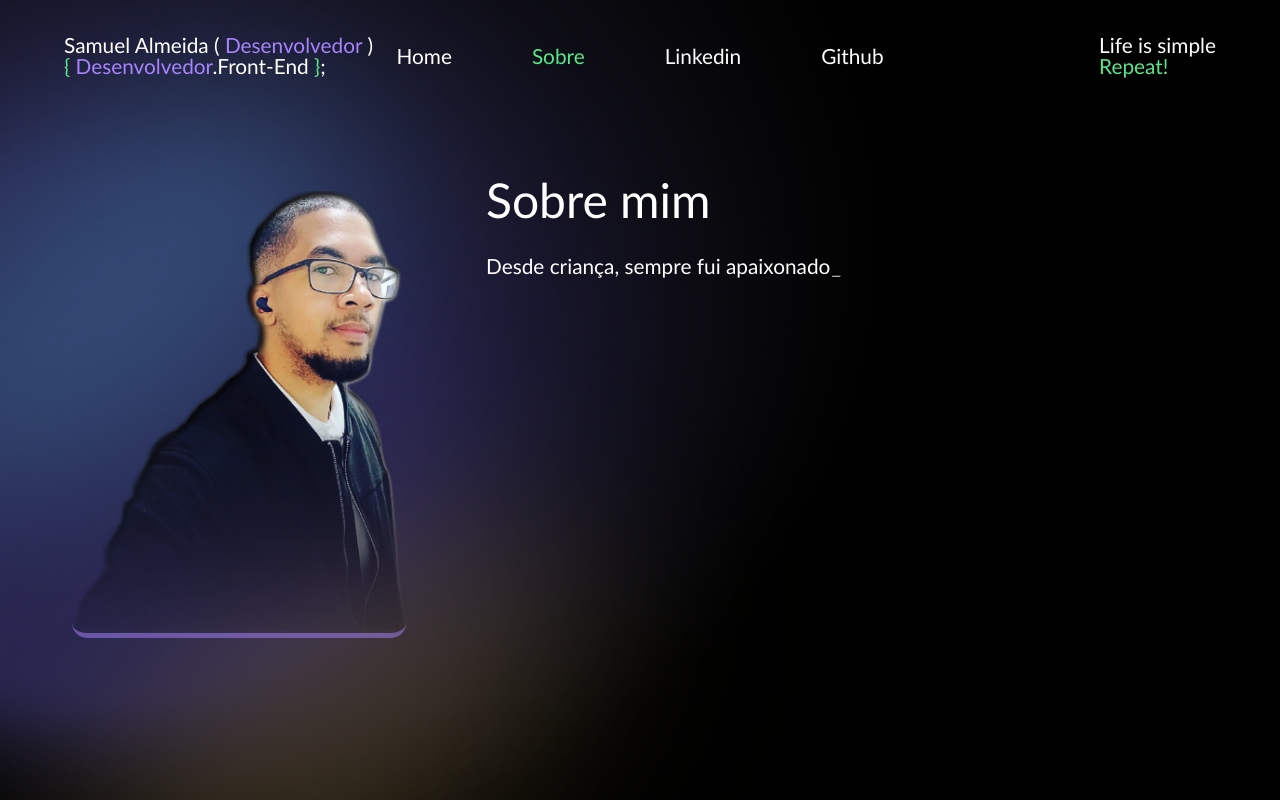
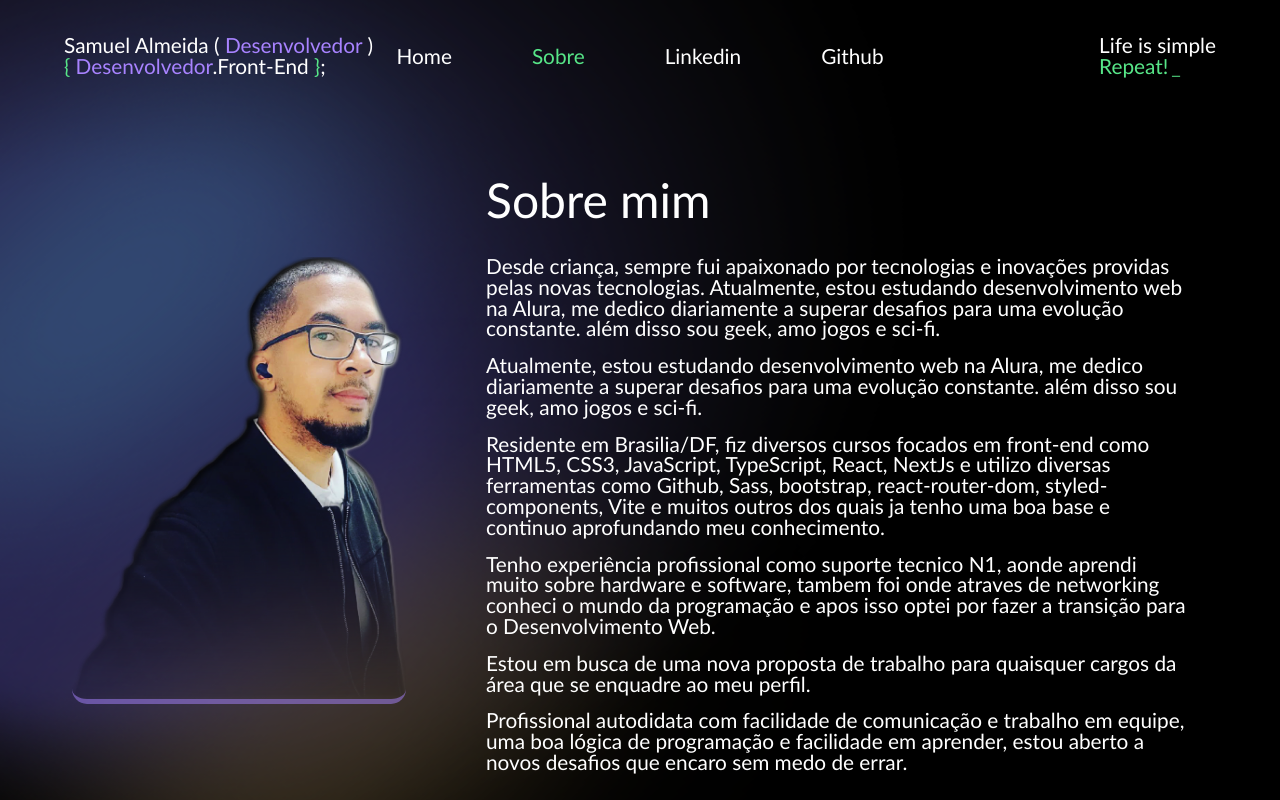
Before and after one commit to SamuelWSGIT/Portfolio, a React (Vite) app: page /sobre in a window 1280 px wide. Shown: the top 800 px of the page. Built offline with nearby package versions, Linux system fonts and the light colour scheme.

Commit message:
Sobre Mim Texto (att)
Removido typewritter

```diff
--- a/src/components/Resumo/index.jsx
+++ b/src/components/Resumo/index.jsx
@@ -1,7 +1,6 @@
-import { useEffect, useState } from "react";
+import { useState } from "react";
 import Titulo from "../Titulo";
-import { ResumoContainer, ResumoDivisao, ResumoImagem, ResumoTextos } from "./styled";
-import Typewriter from 'typewriter-effect';
+import { ResumoContainer, ResumoDivisao, ResumoImagem, ResumoTextos, TextoSobreMim } from "./styled";
 
 export default function Resumo() {
 
@@ -9,11 +8,7 @@ export default function Resumo() {
         {
             "frases": ["Desde criança, sempre fui apaixonado por tecnologias e inovações providas pelas novas tecnologias. Atualmente, estou estudando desenvolvimento web na Alura, me dedico diariamente a superar desafios para uma evolução constante. além disso sou geek, amo jogos e sci-fi."],
             "key": "0",
-        }
-    ])
-
-    const [textoAntigo, setTextoAntigo] = useState([
-        {
+        }, {
             "frases": ["Atualmente, estou estudando desenvolvimento web na Alura, me dedico diariamente a superar desafios para uma evolução constante. além disso sou geek, amo jogos e sci-fi."],
             "key": "1",
         }, {
@@ -31,30 +26,10 @@ export default function Resumo() {
         }
     ])
 
-    useEffect(() => {
-        localStorage.setItem('novoTexto', JSON.stringify(novoTexto))
-    }, [novoTexto])
-
-
-    function AdicionarTexto(texto) {
-        return (
-            setNovoTexto[{ ...novoTexto }, texto]
-        )
-        console.log(feito)
-    }
-
-    if (novoTexto.length < textoAntigo.length) {
     const digitarTextos = novoTexto.map(texto =>
-            <div key={texto.key} >
-                <Typewriter
-                    options={{
-                        strings: texto.frases,
-                        autoStart: true,
-                        loop: false,
-                        cursor: '_',
-                    }}
-                />
-            </div>
+        <TextoSobreMim key={texto.key} >
+            {texto.frases}
+        </TextoSobreMim>
     );
     return (
         <ResumoContainer>
@@ -72,4 +47,3 @@ export default function Resumo() {
         </ResumoContainer>
     )
 }
-}
--- a/src/components/Resumo/styled.jsx
+++ b/src/components/Resumo/styled.jsx
@@ -1,4 +1,8 @@
 import styled from 'styled-components';
+
+export const TextoSobreMim = styled.div`
+  padding-bottom: 1rem;
+`;
 
 export const ResumoContainer = styled.div`
   height: 80%;
@@ -22,7 +26,7 @@ export const ResumoImagem = styled.div`
   }
 `;
 export const ResumoTextos = styled.div`
-  height: 60vh;
+  height: fit-content;
   width: 70%;
   h2{
     padding-bottom: 2rem;
```
Also changed, not shown: src/components/TextoDigitado/index.jsx (deleted, +0 -10 lines). Lines whose indentation alone changed are shown as unchanged.
